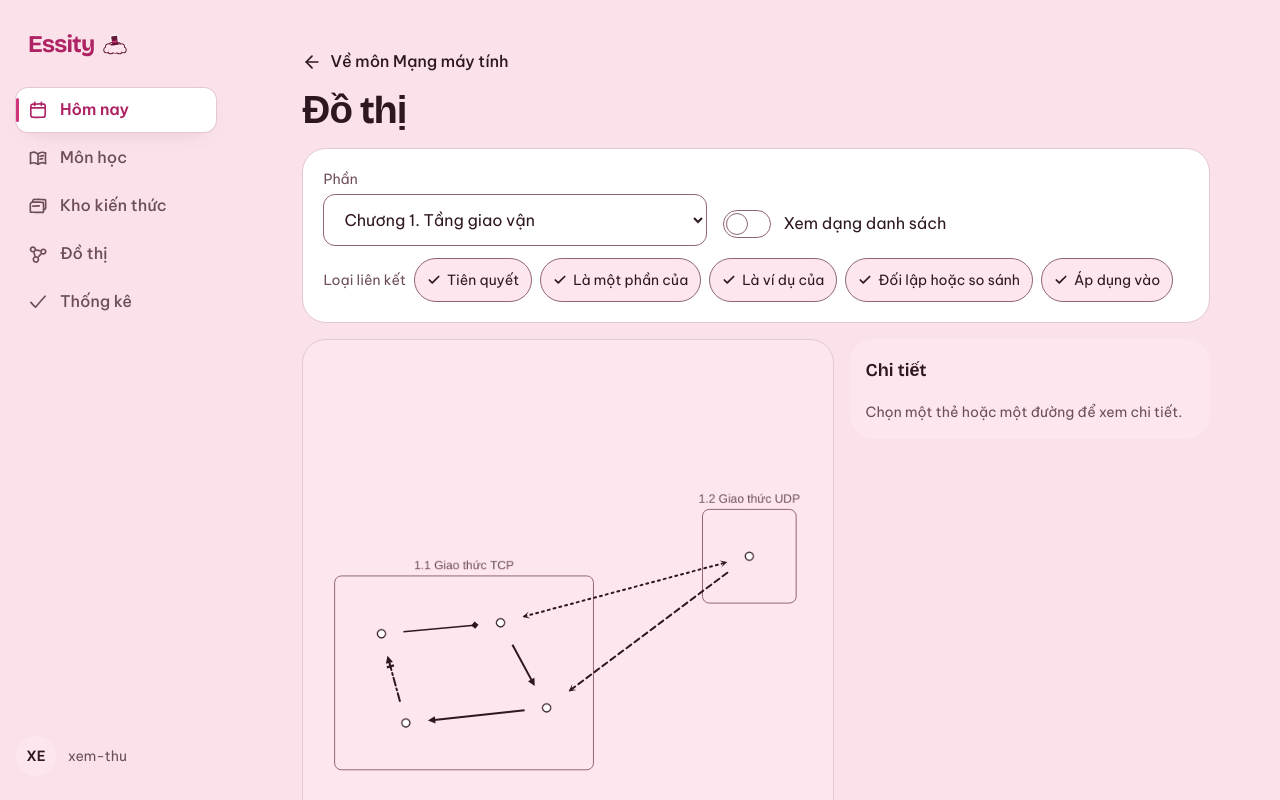
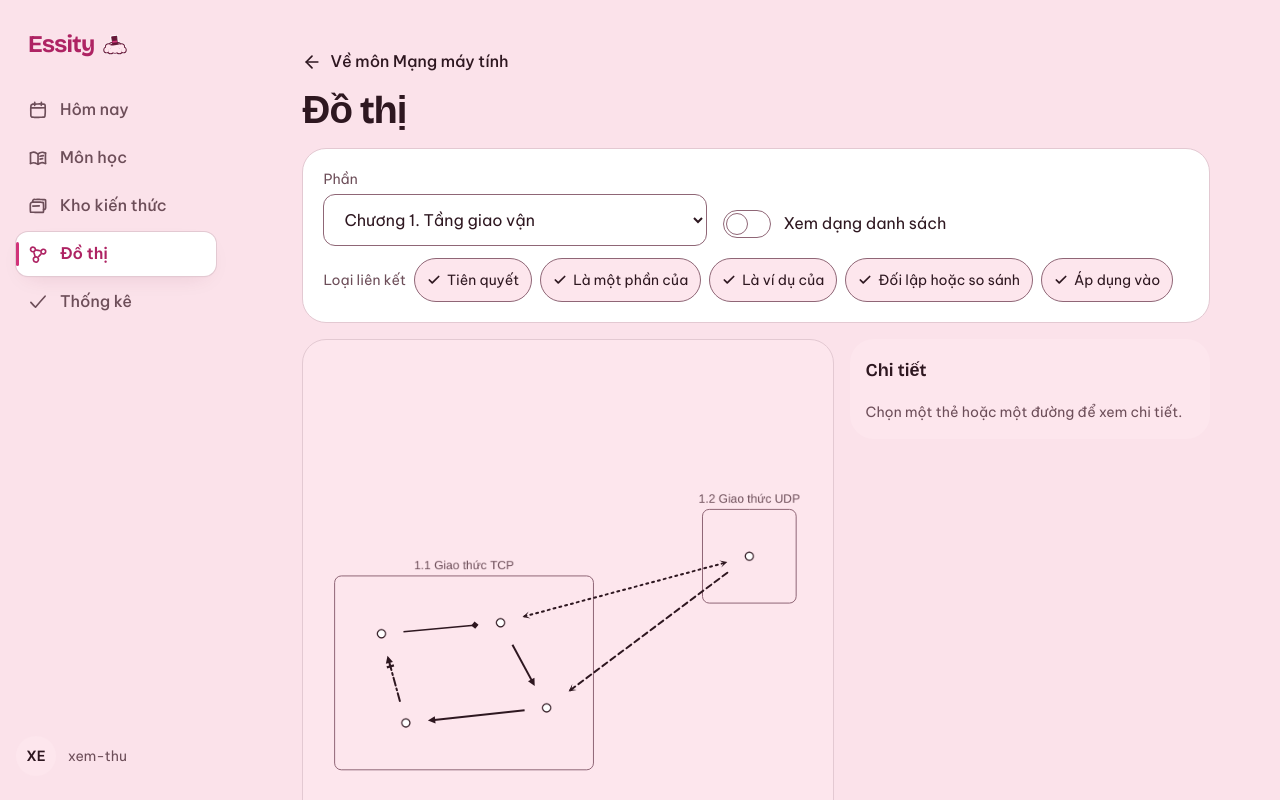
Before and after one commit to Nha-Cong-Dong/Essity, a Next.js app in the folder apps/web/: page /design-preview/graph in a window 1280 px wide. Shown: the top 800 px of the page. Built offline with nearby package versions, Linux system fonts and the light colour scheme.

Commit message:
C4: mark the graph preview shell as /graph

```diff
--- a/apps/web/app/design-preview/graph/page.tsx
+++ b/apps/web/app/design-preview/graph/page.tsx
@@ -20,13 +20,13 @@ async function Fixture({ searchParams }: { searchParams: Promise<{ state?: strin
   const data = graphFixture("few").data;
   if (live === "1" && data) {
     return (
-      <AppShell current="/today" account={<AccountMenu email="xem-thu@example.com" />}>
+      <AppShell current="/graph" account={<AccountMenu email="xem-thu@example.com" />}>
         <GraphScreen live={{ subjectId: "c3d4e5f6-7a8b-4c9d-8e1f-2a3b4c5d6e7f", subjectName: "Mạng máy tính", data }} />
       </AppShell>
     );
   }
   return (
-    <AppShell current="/today" account={<AccountMenu email="xem-thu@example.com" />}>
+    <AppShell current="/graph" account={<AccountMenu email="xem-thu@example.com" />}>
       <GraphScreen key={known} state={known} />
     </AppShell>
   );
```
